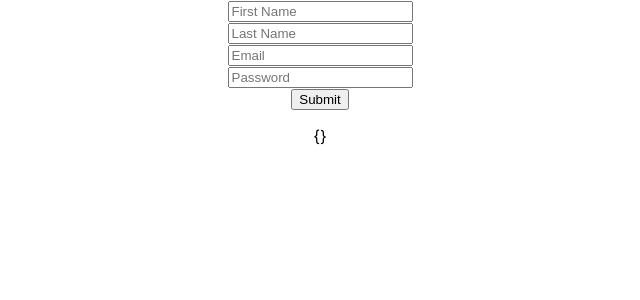
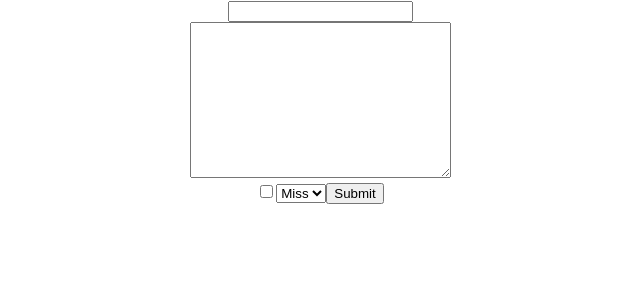
Before and after one commit to Maamun/practical-react, a React (Create React App) app: page / in a window 1280 px wide. Shown: the top 300 px of the page, without its empty margins (320-960 px from the left). Built offline with nearby package versions, Linux system fonts and the light colour scheme.

Commit message:
Optimizing form on MyForm component

```diff
--- a/src/App.js
+++ b/src/App.js
@@ -1,33 +1,17 @@
 import React, { Component } from 'react';
 import './App.css';
-import Form3
- from './Form3'
-
+import MyForm from './MyForm';
 class App extends Component {
 
   state = {
-    fields: {}
+
   }
-  onChange = updatedValue => {
-    this.setState({
-      fields: {
-        ...this.state.fields,
-        ...updatedValue
-      }
-    })
-      console.log('====================================');
-      console.log(updatedValue);
-      console.log('====================================');
-  }
+
   render() {
 
     return (
       <div className="App">
-      {/*<Form3 onSubmit={(x) => console.log(x)} id='Nosnos'/>*/}
-      <Form3 onChange={this.onChange}/>
-
-<p>{JSON.stringify(this.state.fields, null ,2)}</p>
-
+      <MyForm />
       </div>
     )
   }
--- a/src/MyForm.js
+++ b/src/MyForm.js
@@ -9,66 +9,52 @@ class MyForm extends Component {
     }
 
     handleChange = event => {
+        const isCheckbox = event.target.type === 'checkbox'
         this.setState({
-            name: event.target.value
+        [event.target.name]: isCheckbox ? event.target.checked : event.target.value
         }
         )
     }
 
-    handleChangeFavouritePet = event => {
-        this.setState({
-            favouritePet: event.target.value
-        }
-        )
-    }
 
-    handleCheck = event => {
-        this.setState({
-            rememberMe: event.target.checked
-        }
-        )
-    }
-    handleSelect = event => {
-        this.setState({
-            title: event.target.value
-        }
-        )
-    }
-    handleSubmit = () => {
+    handleSubmit = (e) => {
+        e.preventDefault()
         console.log('====================================');
         console.log(this.state);
         console.log('====================================');
     }
     render() {
         return (
-            <div>
+            <form onSubmit={this.handleSubmit} action="">
 
-                <input value={this.state.name} type="text" onChange={this.handleChange}/>
-                <textarea value={this.state.favouritePet} onChange={this.handleChangeFavouritePet} name="" id="" cols="30" rows="10"></textarea>
+                <input name='name' value={this.state.name} type="text" onChange={this.handleChange}/>
+                <br/>
+                <textarea name='favouritePet' value={this.state.favouritePet} onChange={this.handleChange} cols="30" rows="10"></textarea>
 
 
-
+                <br/>
         <input
-                type="checkbox"
+        name='rememberMe'
+        type="checkbox"
                 checked={this.state.rememberMe}
-                onChange={this.handleCheck}
+                onChange={this.handleChange}
                 />
 
 
 
 
 
-            <div>
-            <select value={this.state.title} onChange={this.handleSelect}>
+
+            <select name='title' value={this.state.title} onChange={this.handleChange}>
             <option>Miss</option>
             <option>Mrs.</option>
             <option>Mr.</option>
             <option>Ms.</option>
             </select>
-        </div>
 
-        <button type="submit" onClick={this.handleSubmit}>Submit</button>
-            </div>
+        <button type="submit">Submit</button>
+
+            </form>
         );
     }
 }
```
